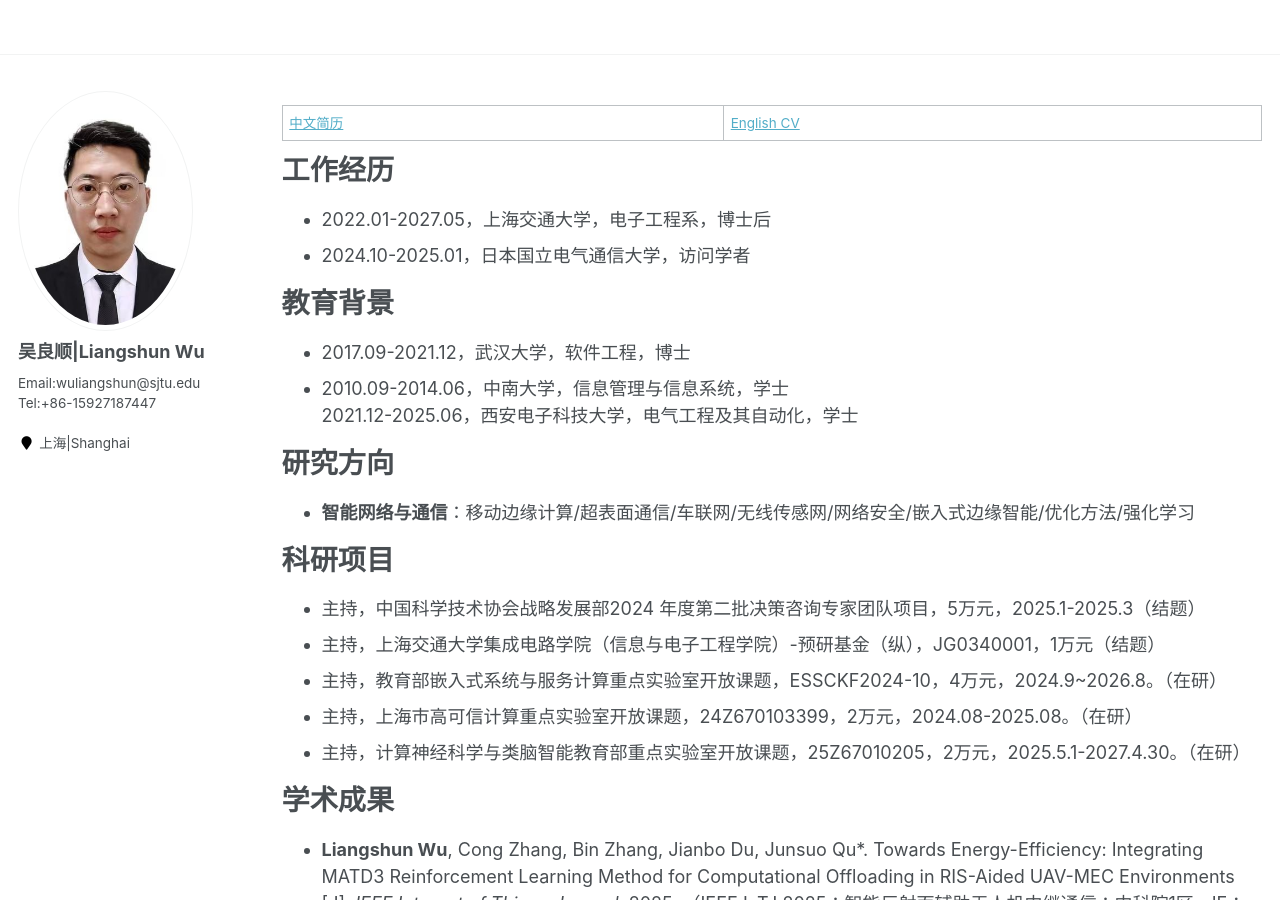
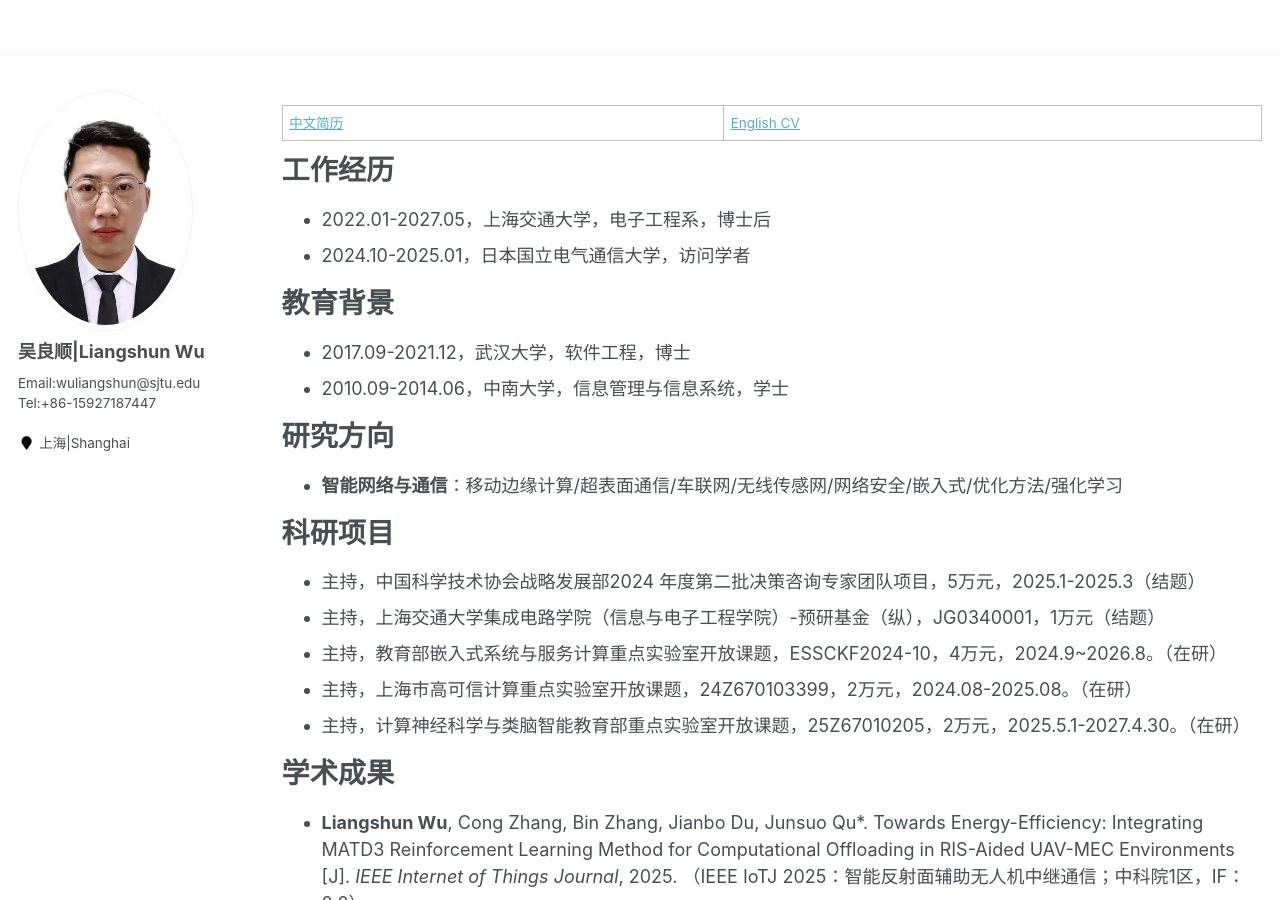
Before and after one commit to wuliangshun/wuliangshun.github.io, a Jekyll site: the page built from _pages/cv.md, in a window 1280 px wide and 900 px high. Built offline with Jekyll 4.4.1, drawn with Linux system fonts in a browser that asks for light colours.

Commit message:
first commit

```diff
--- a/_pages/cv.md
+++ b/_pages/cv.md
@@ -25,7 +25,7 @@ redirect_from:
 
 * 2017.09-2021.12，武汉大学，软件工程，博士
 * 2010.09-2014.06，中南大学，信息管理与信息系统，学士
-  2021.12-2025.06，西安电子科技大学，电气工程及其自动化，学士
+  <!-- 2021.12-2025.06，西安电子科技大学，电气工程及其自动化，学士 -->
 
 
 
@@ -34,7 +34,7 @@ redirect_from:
 
 研究方向
 ======
-* **智能网络与通信**：移动边缘计算/超表面通信/车联网/无线传感网/网络安全/嵌入式边缘智能/优化方法/强化学习
+* **智能网络与通信**：移动边缘计算/超表面通信/车联网/无线传感网/网络安全/嵌入式/优化方法/强化学习
 <!-- * **嵌入式系统**：AI端侧编译部署/低功耗神经形态芯片/MPSoC -->
 
 科研项目
```
